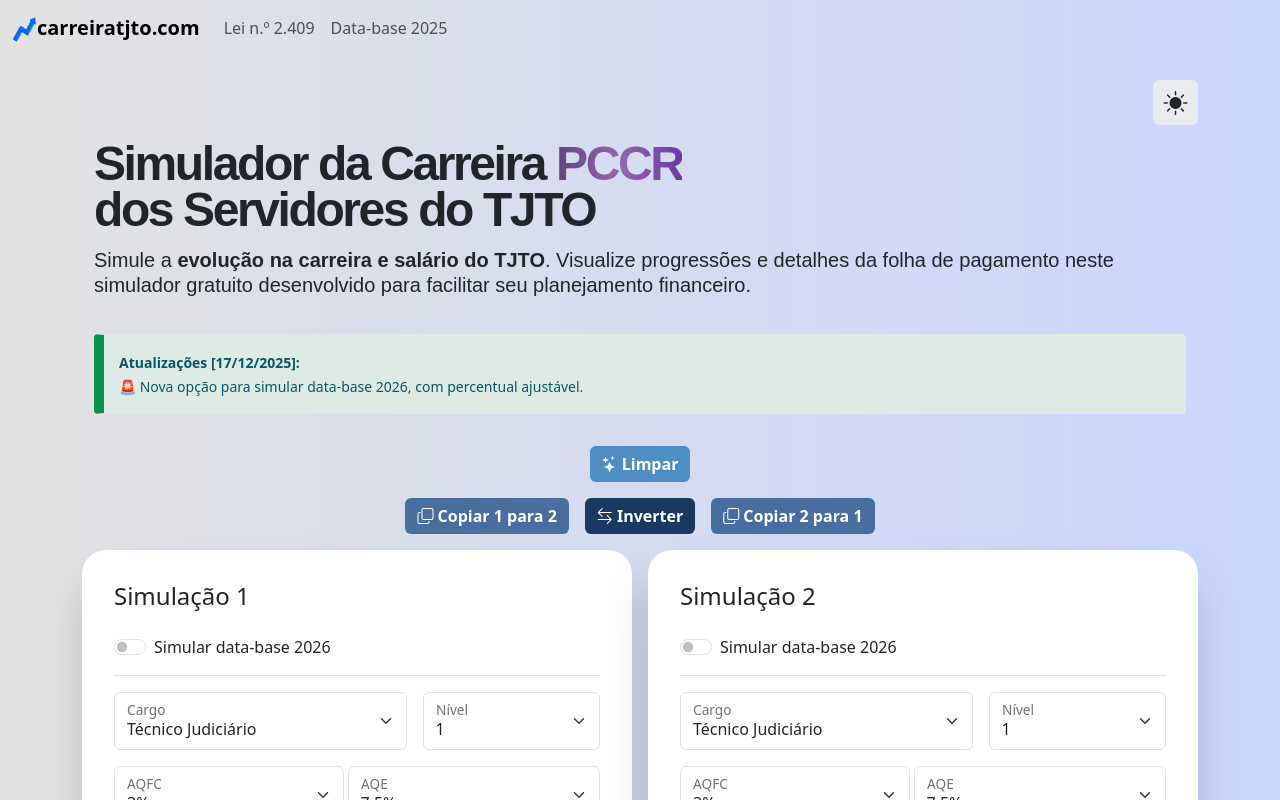
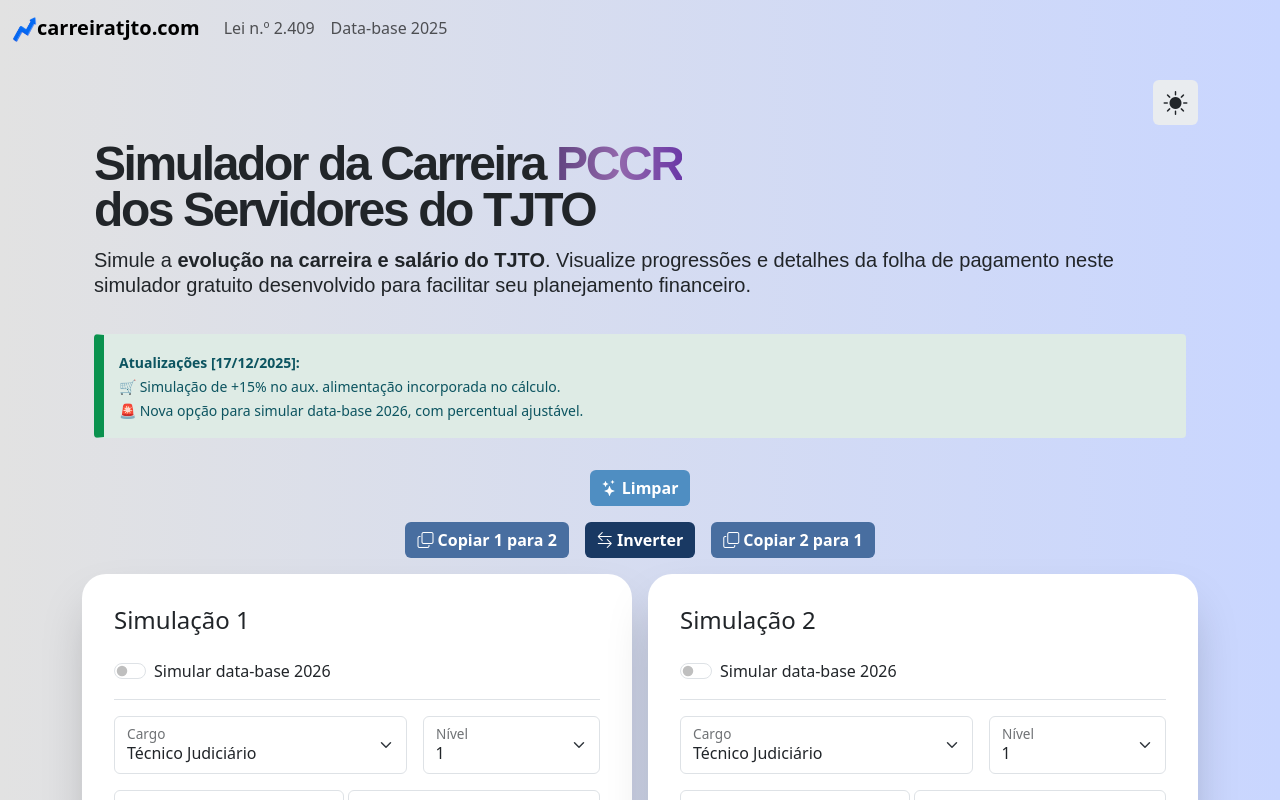
Before and after one commit to guilhermeoq/carreira-tjto, a Vue app: page / in a window 1280 px wide. Shown: the top 800 px of the page. Built offline with nearby package versions, Linux system fonts and the light colour scheme.

Commit message:
update: news section

```diff
--- a/src/components/Calculadora.vue
+++ b/src/components/Calculadora.vue
@@ -61,6 +61,7 @@
       <div class="callout callout-info">
         <small
           ><strong>Atualizações [17/12/2025]:</strong><br />
+          🛒 Simulação de +15% no aux. alimentação incorporada no cálculo.<br/>
           🚨 Nova opção para simular data-base 2026, com percentual ajustável.<br />
         </small>
       </div>
```
